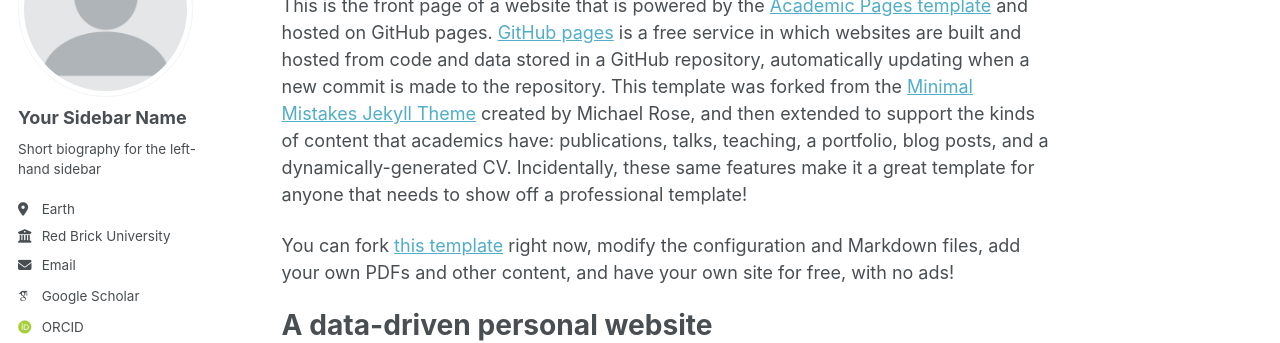
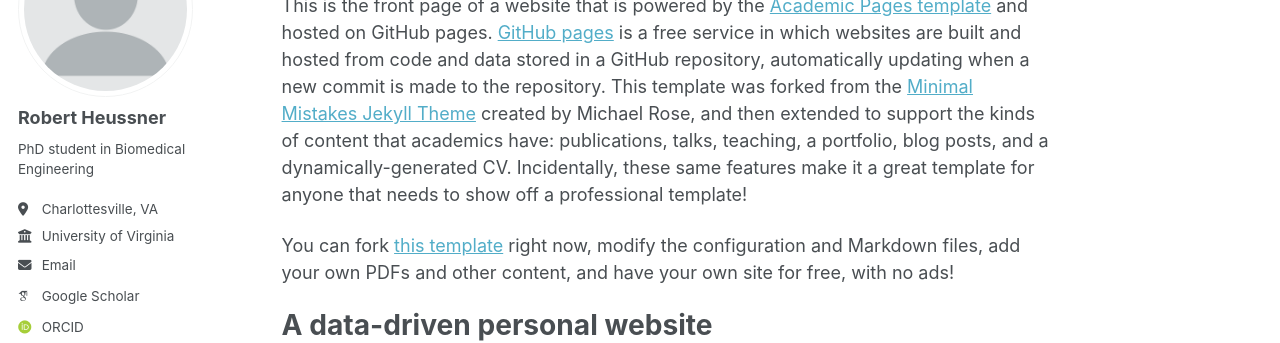
Before and after one commit to heussner/heussner.github.io, a Jekyll site: the page built from _pages/about.md, in a window 1280 px wide. Shown: the part 177-520 px from the top of the page. Built offline with Jekyll 4.4.1, drawn with Linux system fonts in a browser that asks for light colours; some web fonts are replaced; a script bundle is joined from its source files by our own code; library files that are not in the unit come from our copies.

Commit message:
Update _config.yml

```diff
--- a/_config.yml
+++ b/_config.yml
@@ -12,7 +12,7 @@
 title                    : ""
 title_separator          : "-"
 name                     : &name "Robert Heussner"
-description              : &description "Your Name's academic portfolio"   # Update this with a general description of your site, this is the default if not overridden by a page
+description              : &description ""   # Update this with a general description of your site, this is the default if not overridden by a page
 url                      : https://heussner.github.io # The base hostname & protocol for your site e.g. "https://[your GitHub username].github.io",
                                                            # or if you already have some other page hosted on Github then use "https://[your GitHub username].github.io/[Your Repo Name]"
 baseurl                  : "" # the subpath of your site, e.g. "/blog"
@@ -24,13 +24,11 @@
 author:
   # Biographic information
   avatar           : "profile.png"
-  name             : "Your Sidebar Name"
-  pronouns         : # example: "she/her"
-  bio              : "Short biography for the left-hand sidebar"
-  location         : "Earth"
-  employer         : "Red Brick University"
-  uri              : # URL
-  email            : "none@example.org"
+  name             : "Robert Heussner"
+  bio              : "PhD student in Biomedical Engineering"
+  location         : "Charlottesville, VA"
+  employer         : "University of Virginia"
+  email            : "etq5cq @ virginia.edu"
 
   # Academic websites
   googlescholar    : "https://scholar.google.com/citations?user=PS_CX0AAAAAJ"
```
